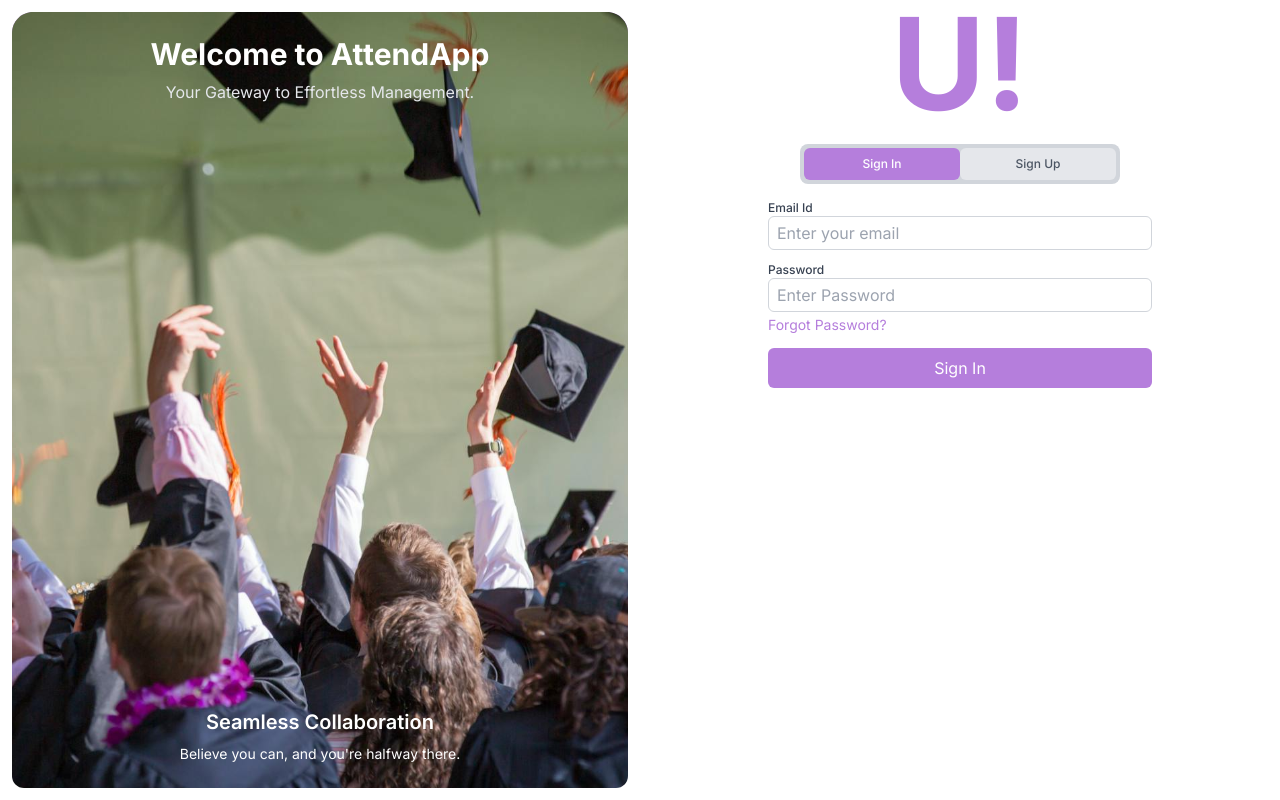
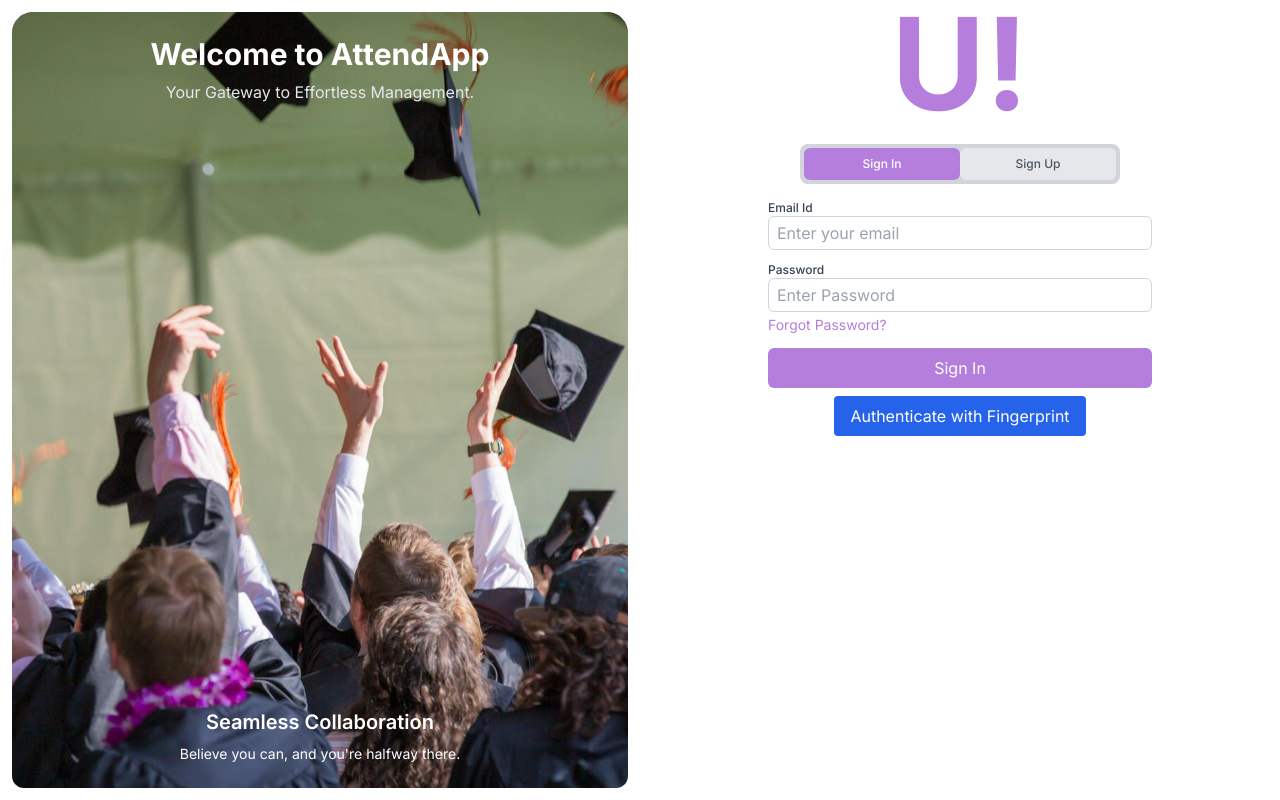
Before and after one commit to thulasidharan96/Attendance-App-Next-Js, a Next.js app: page / in a window 1280 px wide. Built offline with nearby package versions, Linux system fonts and the light colour scheme.

Commit message:
NEw Auth Function

```diff
--- a/package.json
+++ b/package.json
@@ -16,6 +16,7 @@
     "@radix-ui/react-slot": "^1.1.2",
     "@radix-ui/react-tabs": "^1.1.3",
     "@radix-ui/react-tooltip": "^1.1.8",
+    "@simplewebauthn/browser": "^13.1.0",
     "autoprefixer": "^10.4.20",
     "axios": "^1.8.1",
     "bcrypt": "^5.1.1",
--- /dev/null
+++ b/src/components/services/FingerprintAuth.tsx
@@ -0,0 +1,53 @@
+/* eslint-disable @typescript-eslint/no-explicit-any */
+"use client";
+
+import { startAuthentication } from "@simplewebauthn/browser";
+import { useState } from "react";
+
+export default function FingerprintAuth() {
+  const [authStatus, setAuthStatus] = useState<string | null>(null);
+
+  const authenticate = async () => {
+    try {
+      console.log("Authenticating...");
+      setAuthStatus("Authenticating...");
+
+      // Generate a secure challenge
+      const challenge = new Uint8Array(32);
+      window.crypto.getRandomValues(challenge);
+
+      const options = {
+        publicKey: {
+          challenge: challenge.buffer,
+          timeout: 60000,
+          userVerification: "required",
+          allowCredentials: [], // Use empty array for new credentials
+          rpId: window.location.hostname, // Important for PWA security
+        },
+      };
+
+      // Start fingerprint authentication
+      const authResult = await startAuthentication(options.publicKey as any);
+      console.log("Auth Result:", authResult);
+
+      setAuthStatus("Fingerprint has been read!");
+      alert("Fingerprint has been read!");
+    } catch (error) {
+      console.error("Authentication failed:", error);
+      setAuthStatus("Authentication failed.");
+      alert("Authentication failed.");
+    }
+  };
+
+  return (
+    <div className="flex flex-col items-center space-y-4">
+      <button
+        onClick={authenticate}
+        className="px-4 py-2 bg-blue-600 text-white rounded"
+      >
+        Authenticate with Fingerprint
+      </button>
+      {authStatus && <p className="text-white">{authStatus}</p>}
+    </div>
+  );
+}
--- a/src/pages/index.tsx
+++ b/src/pages/index.tsx
@@ -15,6 +15,7 @@ import {
 } from "@/components/services/store";
 import { isAuthenticated } from "@/components/services/auth";
 import Router from "next/router";
+import FingerprintAuth from "@/components/services/FingerprintAuth";
 
 export default function Home() {
   const [isSignUp, setIsSignUp] = useState(false);
@@ -473,6 +474,7 @@ export default function Home() {
             </form>
           </motion.div>
         </motion.div>
+        <FingerprintAuth />
       </div>
     </div>
   );
```
Also changed, not shown: 1 other file (tests, documents, lock files or other folders).
